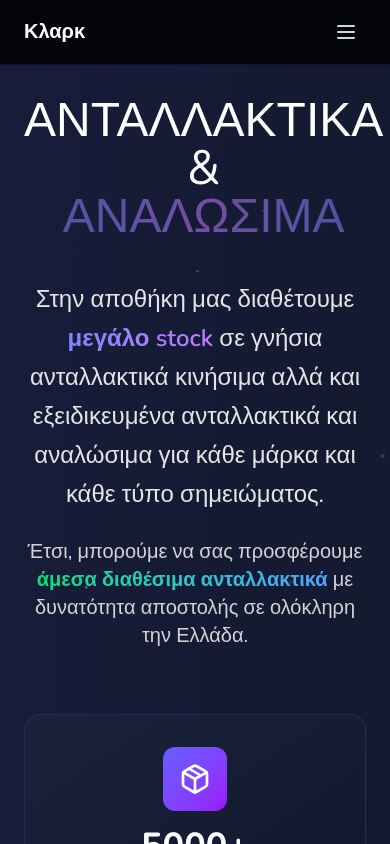
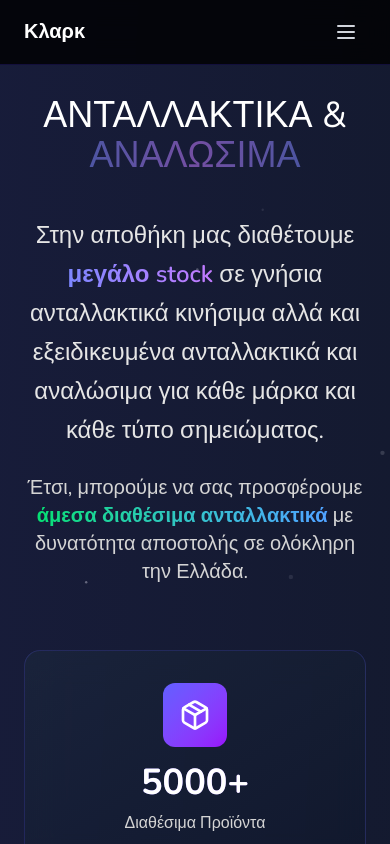
Before and after one commit to thanosfelipe/clark-website-clean, a Next.js app: page /parts in a window 390 px wide. Shown: the top 844 px of the page. Built offline with nearby package versions, Linux system fonts and the light colour scheme.

Commit message:
Fix mobile layout for parts page title - center text and adjust font size

```diff
--- a/src/app/parts/page.tsx
+++ b/src/app/parts/page.tsx
@@ -140,7 +140,7 @@ export default function PartsPage() {
               <div className="text-center mb-16">
                 {/* Main Title with enhanced styling */}
                 <div className="relative inline-block mb-8">
-                  <h1 className="font-open-sans font-regular text-5xl lg:text-7xl text-white mb-2">
+                  <h1 className="font-open-sans font-regular text-4xl sm:text-4xl lg:text-7xl text-white mb-2 text-center">
                     ΑΝΤΑΛΛΑΚΤΙΚΑ &
                     <br />
                     <span className="bg-gradient-to-r from-indigo-400 via-purple-400 to-indigo-400 bg-clip-text text-transparent animate-pulse">
```
